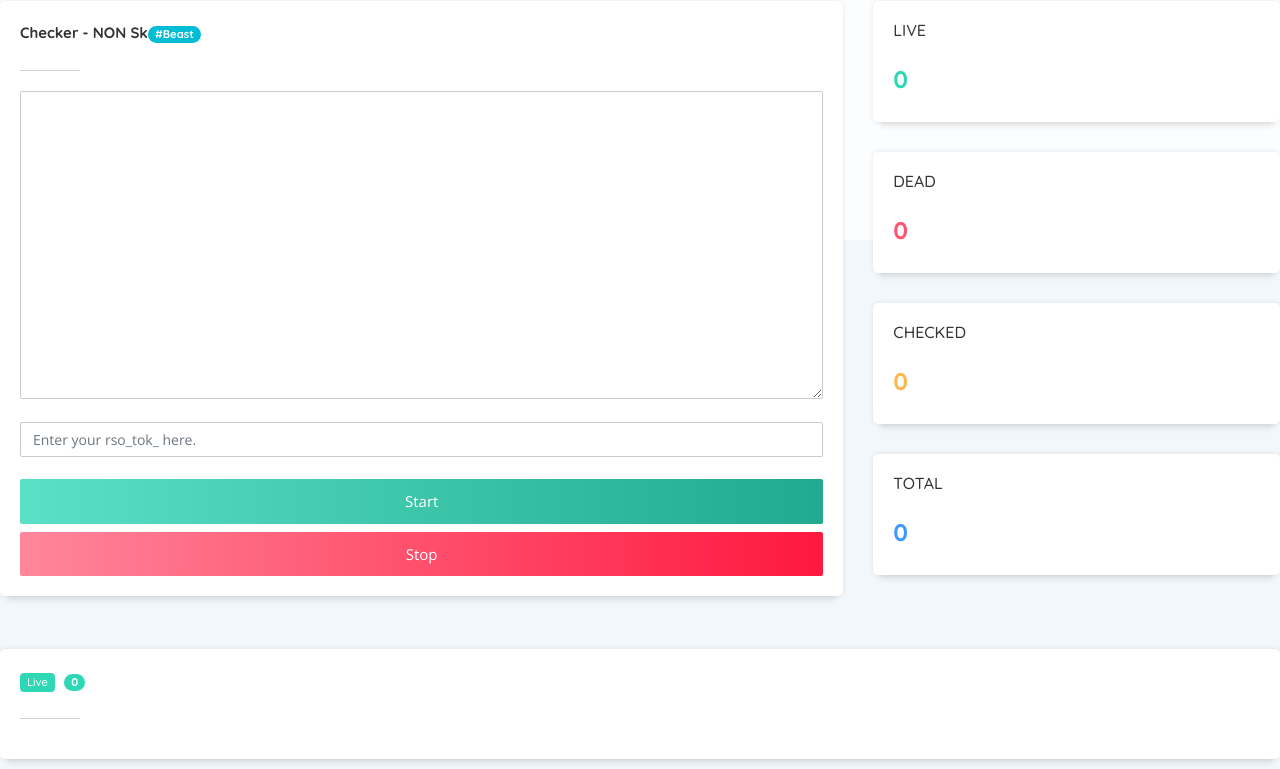
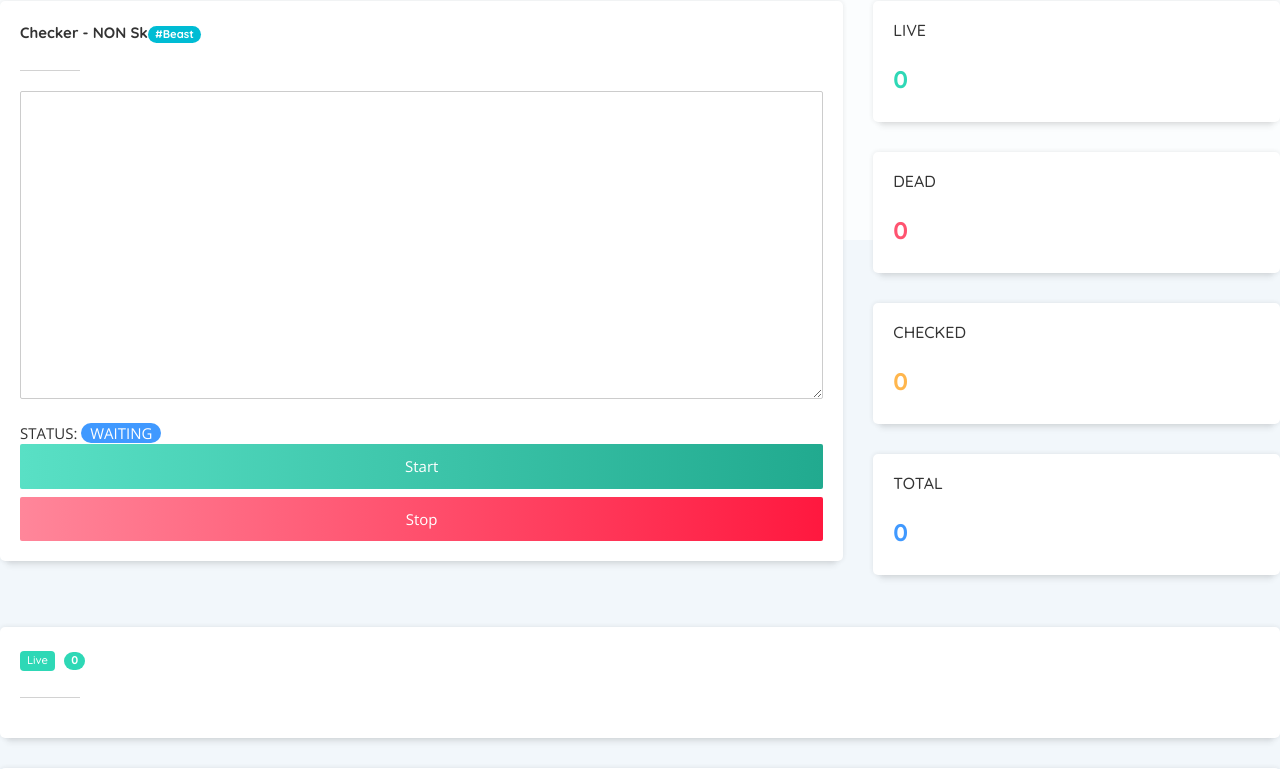
Before and after one commit to anonbd1/1sjprtt, a PHP site: page / in a window 1280 px wide. Shown: the top 769 px of the page. Run offline with PHP 8.4, Linux system fonts and the light colour scheme; some libraries are stand-ins or nearby versions.

Commit message:
Update index.php

```diff
--- a/index.php
+++ b/index.php
@@ -44,7 +44,7 @@ function myTimer() {
 <div class="card-block">
 <textarea id="lista" class="form-control" rows="14" cols="5"></textarea>
 <br />
-<input type="text" class="form-control" id="tok"placeholder="Enter your rso_tok_ here." value="" required="required">
+STATUS: <span class="bagde badge-pill badge-primary" id="demo">WAITING</span>
 <br />
 <center><button class="btn waves-effect waves-light btn-grd-success btn-block" id="
 iniciar" onclick="enviar()">Start</button>
```
